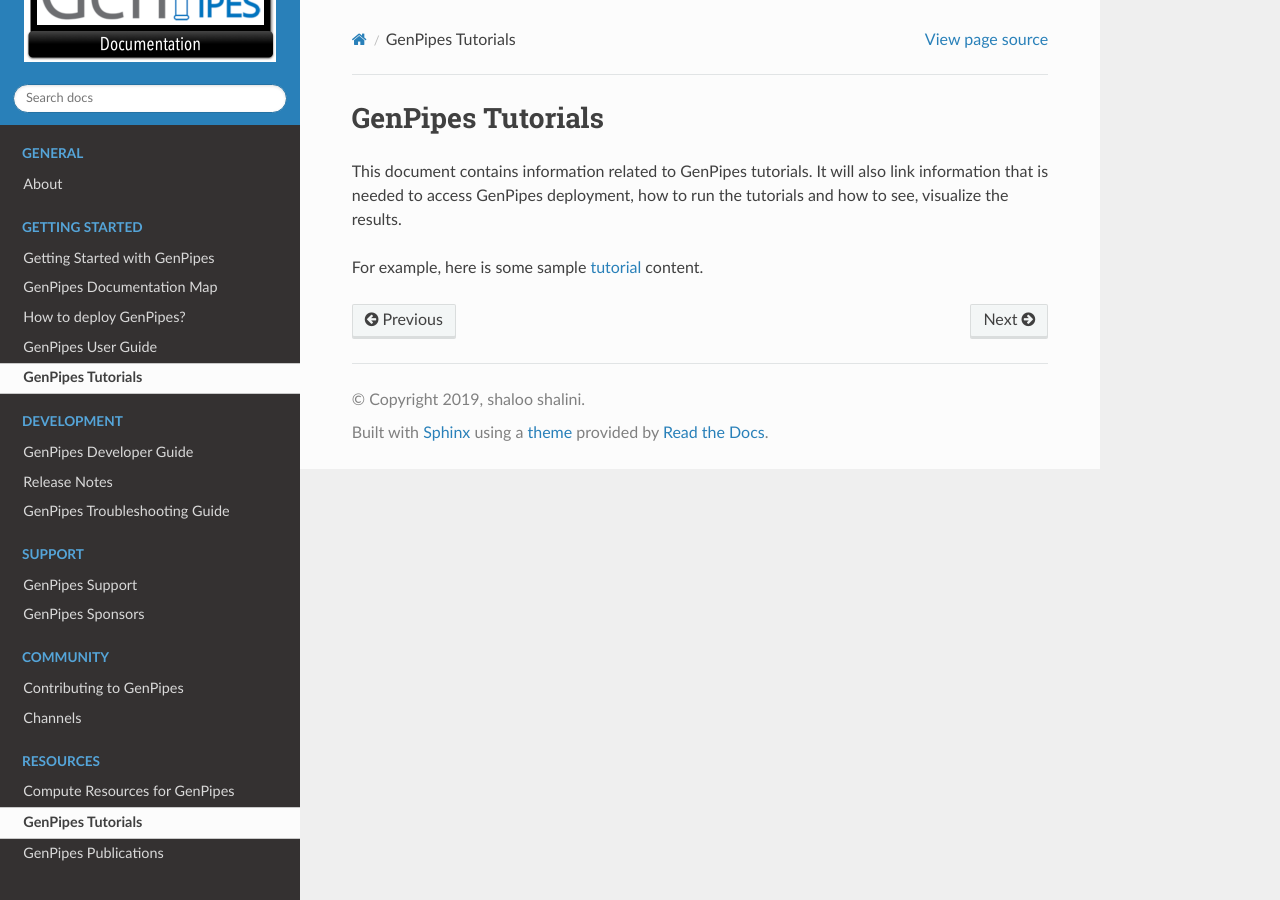
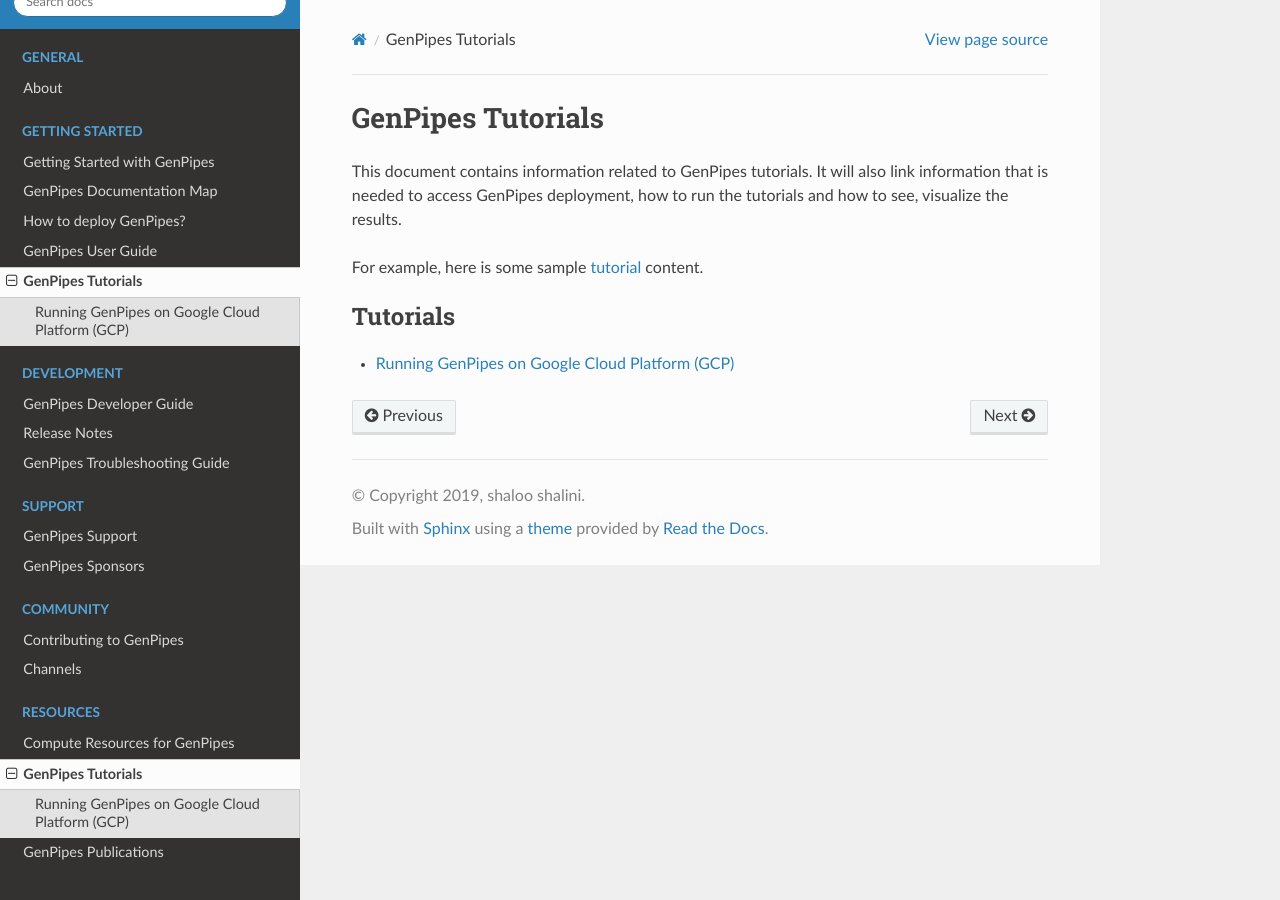
Before and after one commit to c3g/GenPipes_Docs, a Sphinx documentation site: the page built from docs/source/get-started/tutorials.rst, in a window 1280 px wide. Built offline with Sphinx 7.4.7 and the Read the Docs theme 2.0.0, drawn with Linux system fonts in a browser that asks for light colours; some of the changed lines change nothing that is shown.

Commit message:
Running GenPipes on Google Cloud Platform

```diff
--- a/docs/source/get-started/tutorials.rst
+++ b/docs/source/get-started/tutorials.rst
@@ -6,3 +6,10 @@
 This document contains information related to GenPipes tutorials.  It will also link information that is needed to access GenPipes deployment, how to run the tutorials and how to see, visualize the results.
 
 For example, here is some sample `tutorial <http://www.computationalgenomics.ca/tutorials/>`_ content.
+
+.. toctree::
+   :maxdepth: 1
+   :caption: Tutorials
+   :name: tutorial-learn
+
+   ../tutorials/genpipes_in_the_cloud
--- /dev/null
+++ b/docs/source/tutorials/genpipes_in_the_cloud.rst
@@ -0,0 +1,115 @@
+.. _genpipes_in_the_cloud:
+
+Running GenPipes on Google Cloud Platform (GCP)
+===============================================
+Quickstart
+----------
+
+The Quickstart uses a **“Try GCP for free”** session.
+If you already have basic knowledge of GCP, and its shell, you can jump directly to step 4.
+
+1. Create an account on GCP. For more instructions, check out `this page <https://console.cloud.google.com/>`__.
+2. Get acquainted with Google Cloud Shell. For more instructions, check out `this page <https://cloud.google.com/shell/docs/quickstart>`__.
+3. Create a new project. For more instructions, check out `this page <https://cloud.google.com/resource-manager/docs/creating-managing-projects>`__.
+4. Install GenPipes, as follows:
+
+In your google shell session, run:
+
+.. code-block:: bash
+
+    git clone https://bitbucket.org/mugqic/cloud_deplyoment.git
+    cd cloud_deplyoment/gcp/
+    gcloud deployment-manager deployments create slurm --config slurm-cluster.yaml
+
+From here on, your GenPipes cloud is being deployed and your account is getting billed by Google.
+Remember to shut down the cluster when the analysis is done.
+Once this command is done running, a configuration script is started to install SLURM on the cluster. You will be able to monitor the installation after you run the next command.
+
+Run one of the GenPipes test sets on GCP:
+-----------------------------------------
+In the Google shell run the following command to log into the login node of the slurm cluster:
+
+.. code-block:: bash
+
+    gcloud compute ssh login1 --zone=northamerica-northeast1-a
+
+
+You are now on your cloud deployment login node.
+
+The installation is still running and you where welcome by the following message:
+
+.. note::
+
+    *** Slurm is currently being installed/configured in the background. ***
+    A terminal broadcast will announce when installation and configuration is
+    complete.
+    Wait for the terminal broadcast this can take up to 10 minutes. One you have received it or one you log to this node without seeing the warning, you can go to the next step.
+    You can run the GenPipes tutorial :ref:`docs_tutorials` from that location.
+
+Let’s use ChIPSeq as an example:
+
+**1- Make a folder for the test:**
+
+.. code-block:: bash
+
+    mkdir -p chipseq_test
+    cd chipseq_test
+
+**2- Download dataset and unzip it:**
+
+.. code-block:: bash
+
+    wget http://www.computationalgenomics.ca/tutorial/chipseq.zip
+    unzip chipseq.zip
+
+
+**3- Download the config file for this Quickstart:**
+
+.. code-block:: bash
+
+    wget https://bitbucket.org/mugqic/cloud_deplyoment/raw/master/quick_start.ini
+
+
+**4- Create chipseq pipeline script:**
+
+.. code-block:: bash
+
+    bash # You do not need this line if you did a logout login cycle
+    # The next line generates the pipeline script
+    chipseq.py -c $MUGQIC_PIPELINES_HOME/pipelines/chipseq/chipseq.base.ini \
+    $MUGQIC_PIPELINES_HOME/pipelines/chipseq/chipseq.cedar.ini \
+    quick_start.ini \
+    -j slurm \
+    -r readsets.chipseqTest.chr22.tsv \
+    -d designfile_chipseq.chr22.txt \
+    -s 1-18 > chipseqScript.sh
+
+**5- Run chipseq pipeline:**
+
+.. code-block:: bash
+
+    bash chipseqScript.sh
+
+**6- Look at your pipeline progression: .**
+Use squeue command. Your GenPipes analysis is `being run on slurm <https://slurm.schedmd.com/>`_
+
+**7- Shut down your Genpipes Cloud installation (and stop being billed): .**
+After the jobs have run, you can exit the login node:
+
+.. code-block:: bash
+
+    exit
+
+You, are now in back on your cloud shell administrative machine. You can shut down your GenPipes cloud cluster.
+
+.. code-block:: bash
+
+    gcloud deployment-manager deployments delete slurm
+
+You are not being billed anymore.
+
+.. note::
+
+    You need to enable the “deployment manager” API on your project. See `this page <https://support.google.com/cloud/answer/6158841?hl=en>`__.
+    You also need to make sure that billing is enabled (even for a free try).
+    For more detailed information, check out our `bitbucket repo <https://bitbucket.org/mugqic/cloud_deplyoment/src/master/gcp/>`_
```
Also changed, not shown: docs/source/img/c3g_web.png (added), docs/source/img/genpipe_logo.png (added).
